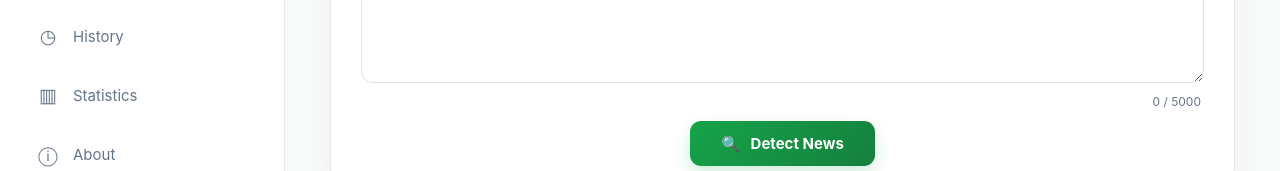
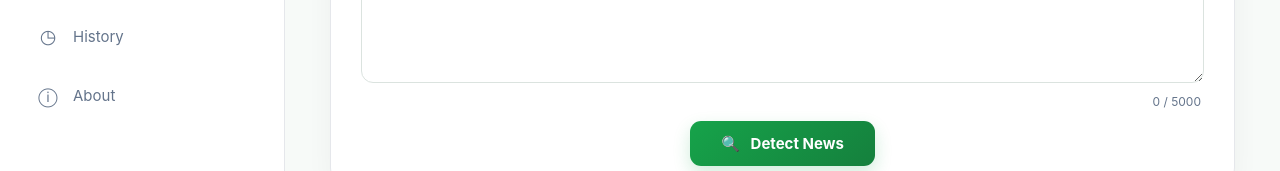
Before and after one commit to vishnukantgiri/Fake-News-Detection, a plain HTML site: page frontend/index.html in a window 1280 px wide. Shown: the part 257-428 px from the top of the page. Drawn offline with Linux system fonts and the light colour scheme.

Commit message:
Remove statistics option

```diff
--- a/frontend/index.html
+++ b/frontend/index.html
@@ -647,9 +647,7 @@
                 <button class="nav-item" onclick="scrollToSection('history')">
                     <span class="nav-icon">◷</span> History
                 </button>
-                <button class="nav-item" onclick="scrollToSection('statistics')">
-                    <span class="nav-icon">▥</span> Statistics
-                </button>
+
                 <button class="nav-item" onclick="showAbout()">
                     <span class="nav-icon">ⓘ</span> About
                 </button>
```
